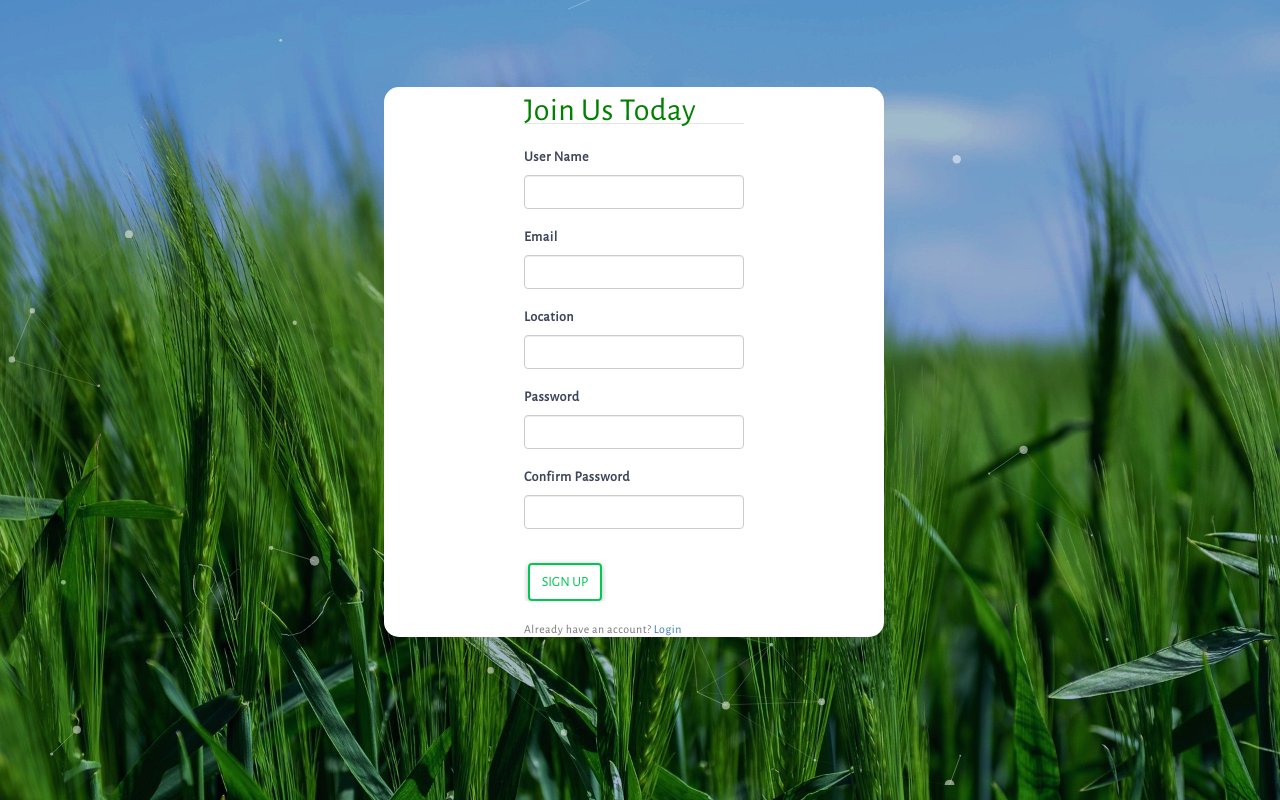
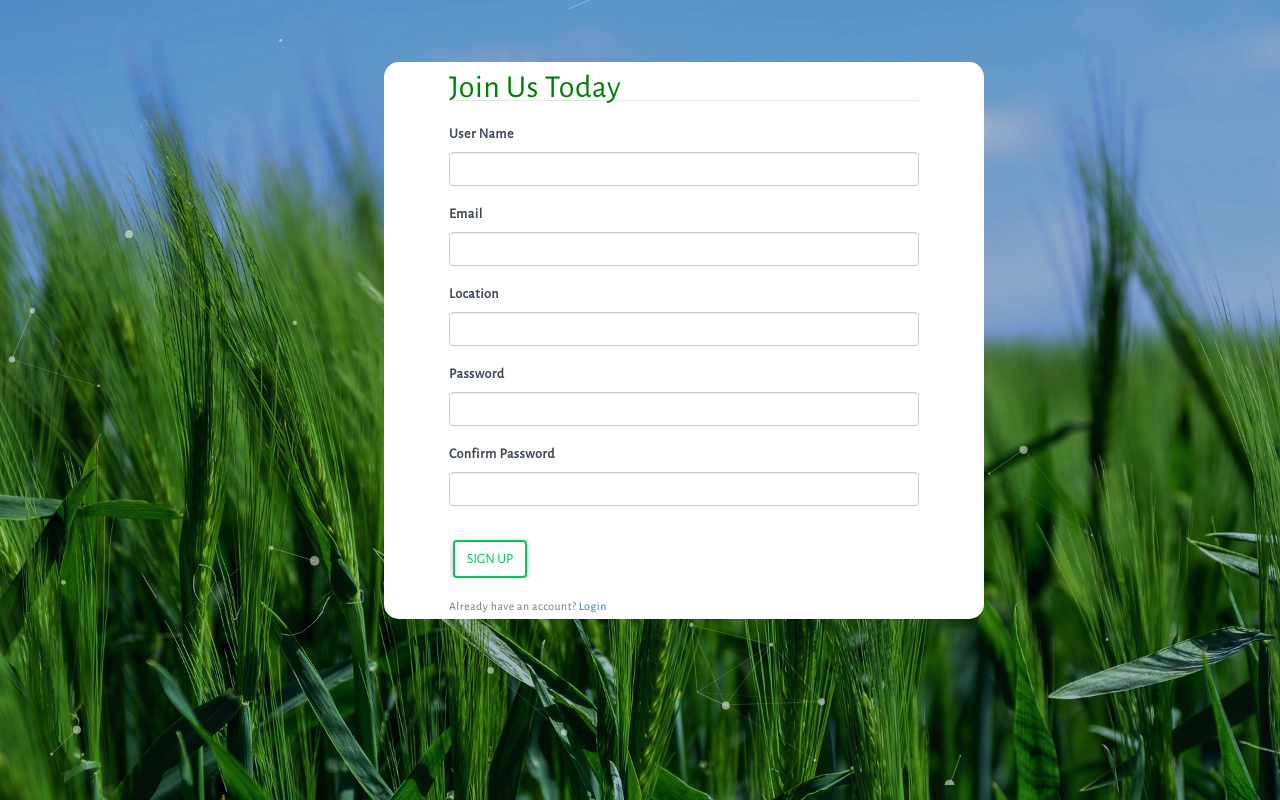
Before and after one commit to Hulian2000/Mazao-Market, a Flask app: page /signup in a window 1280 px wide. Run offline with Flask 2, Linux system fonts and the light colour scheme; parts of the project's set-up code (start-up, migrations or seed data) failed here and were passed over; some libraries are stand-ins or nearby versions.

Commit message:
Fix login and signup page

```diff
--- a/app/static/css/main.css
+++ b/app/static/css/main.css
@@ -341,28 +341,26 @@ body{
 }
 
 #login {
-    margin-top: 8%;
-    margin-left: 32%;
+    margin-top: 6%;
+    margin-left: 30%;
     align-self: center;
     background: white;
     width: 500px;
     vertical-align: center;
     horiz-align: center;
-    height: 350px;
     cursor: ew-resize;
     position: absolute;
     border-radius: 15px;
     elevation: 30deg;
 }
 #signup {
-    margin-top: 8%;
+    margin-top: 6%;
     margin-left: 30%;
     align-self: center;
     background: white;
-    width: 500px;
+    width: 600px;
     vertical-align: center;
     horiz-align: center;
-    height: 550px;
     cursor: ew-resize;
     position: absolute;
     border-radius: 15px;
--- a/app/templates/auth/signup.html
+++ b/app/templates/auth/signup.html
@@ -6,11 +6,11 @@
 {% block content %}
 
 
-<div class="container content-section" id="particles-js" data-stellar-background-ratio="0.3">
+<div class="container content-section" id="particles-js" data-stellar-background-ratio="0.1">
     <div class="row" id="signup">
-        <div class="col-md-3"></div>
-        <div class="col-md-6 " style="margin-top: 2%;" >
-            <form method="POST" action="" class="mt-5">
+        <div class="col-md-1"></div>
+        <div class="col-md-10" style="margin-top: 2%;" >
+            <form method="POST" action="" >
                 {{ form.hidden_tag() }}
 
                 <fieldset class="form-group">
--- a/app/templates/base.html
+++ b/app/templates/base.html
@@ -9,7 +9,6 @@
     <title>Document</title>
 
 {% block styles %}
-<!--    <link rel="stylesheet" href="https://stackpath.bootstrapcdn.com/bootstrap/4.3.1/css/bootstrap.min.css" integrity="sha384-ggOyR0iXCbMQv3Xipma34MD+dH/1fQ784/j6cY/iJTQUOhcWr7x9JvoRxT2MZw1T" crossorigin="anonymous">-->
     <link rel="stylesheet" href="https://use.fontawesome.com/releases/v5.8.2/css/all.css">
     <!-- <link href="https://cdnjs.cloudflare.com/ajax/libs/twitter-bootstrap/4.3.1/css/bootstrap.min.css" rel="stylesheet"> -->
     <link href="https://cdnjs.cloudflare.com/ajax/libs/mdbootstrap/4.8.10/css/mdb.min.css" rel="stylesheet">
```
Also changed, not shown: app/templates/auth/login.html (+4 -4 lines).
